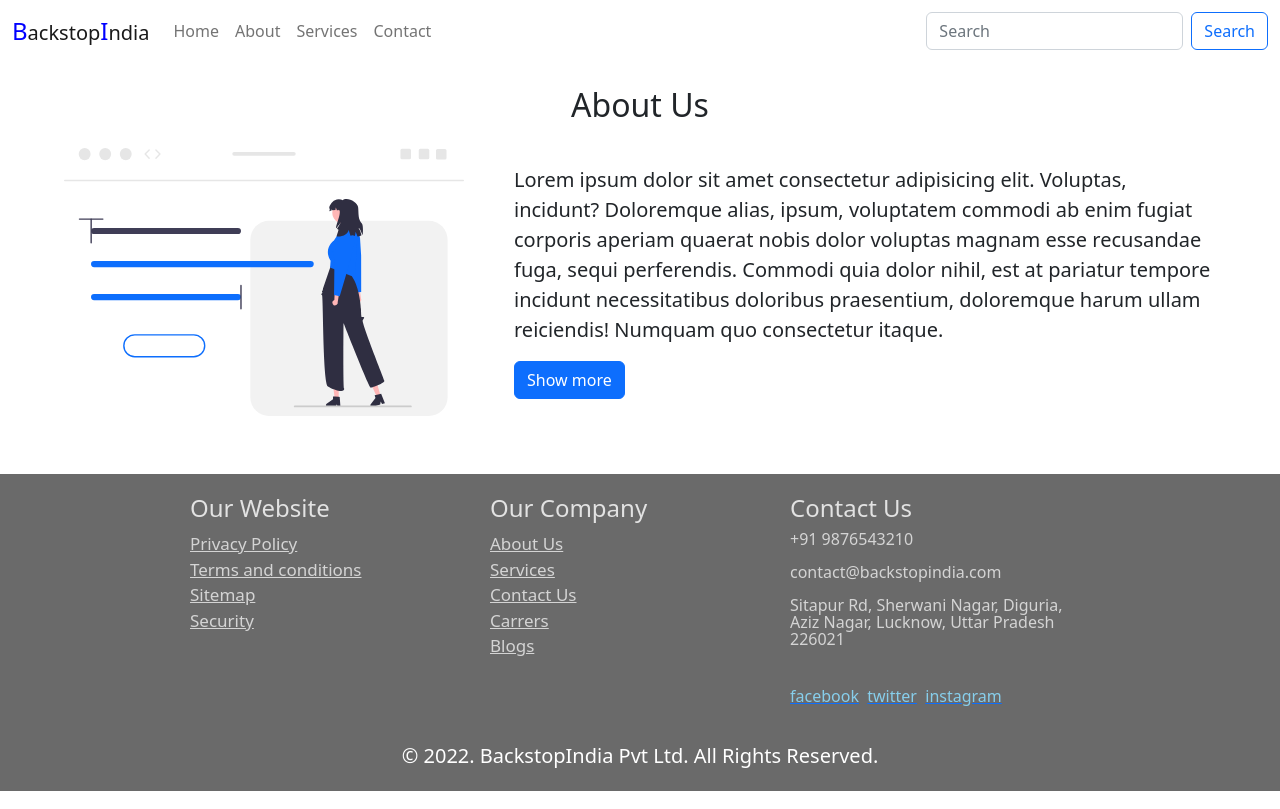
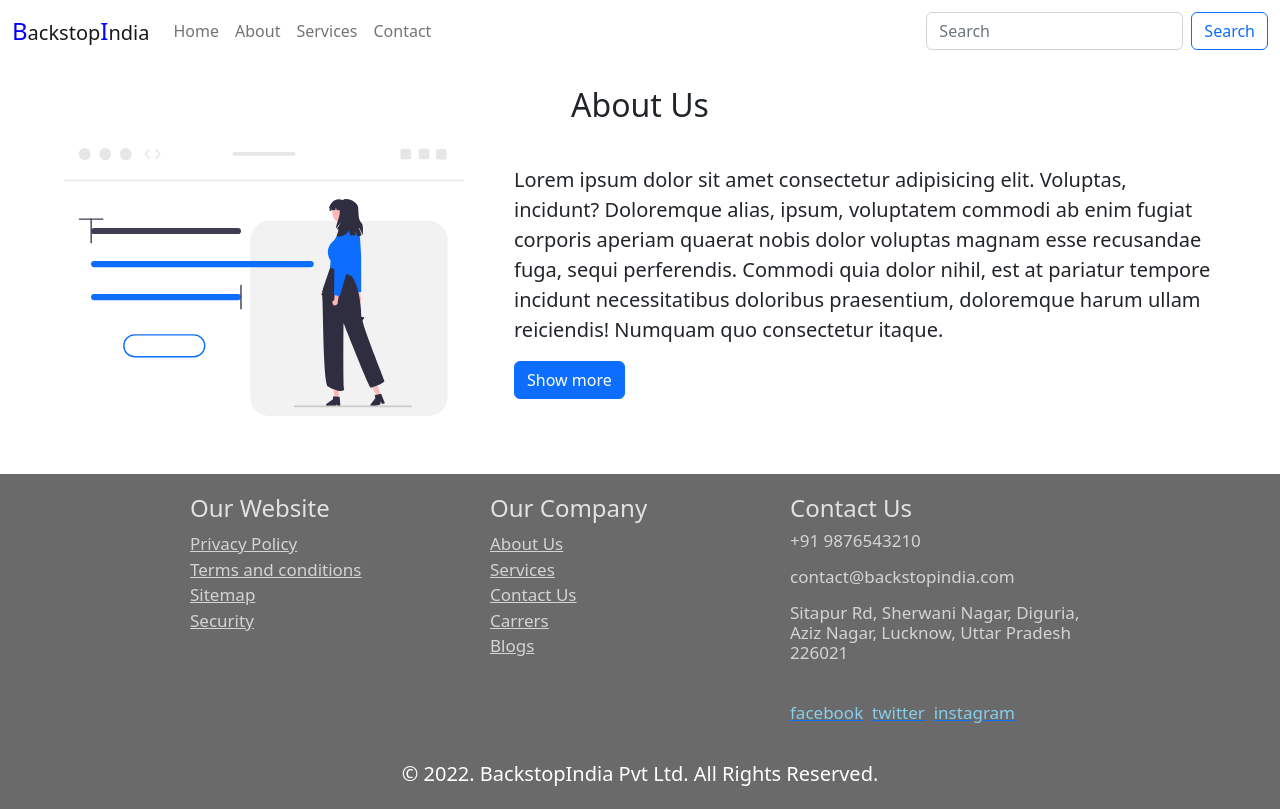
Before and after one commit to mohdkamleen/backstopindia-frontend, a React (Create React App) app: page /about in a window 1280 px wide. Built offline with nearby package versions, Linux system fonts and the light colour scheme.

Commit message:
start setup of form logic

```diff
--- a/src/component/formModel.jsx
+++ b/src/component/formModel.jsx
@@ -4,10 +4,23 @@ import Modal from 'react-bootstrap/Modal';
 import Form from 'react-bootstrap/Form';
 
 function FormModal() {
+    const defaultValue = {
+        name : "",
+        email : "",
+        phone : ""
+    }
     const [show, setShow] = useState(false);
+    const [agreed, setAgreed] = useState(false);
+    const [formValue, setFormValue] = useState(defaultValue);
 
     const handleClose = () => setShow(false);
     const handleShow = () => setShow(true);
+    const handleChange = (e) => {
+
+    }
+    const handleSubmit = () => {
+
+    }
 
     return (
         <>
@@ -23,13 +36,13 @@ function FormModal() {
 
                         <Form.Group className="mb-3" controlId="formBasicPassword">
                             <Form.Label>Name</Form.Label>
-                            <Form.Control type="text" placeholder="Enter name" />
+                            <Form.Control name='name' type="text" placeholder="Enter name" />
                         </Form.Group>
 
 
                         <Form.Group className="mb-3" controlId="formBasicEmail">
                             <Form.Label>Email address</Form.Label>
-                            <Form.Control type="email" placeholder="Enter email" />
+                            <Form.Control name="email" type="email" placeholder="Enter email" />
                             <Form.Text className="text-muted">
                                 We'll never share your email with anyone else.
                             </Form.Text>
@@ -37,11 +50,11 @@ function FormModal() {
 
                         <Form.Group className="mb-3" controlId="formBasicPassword">
                             <Form.Label>Phone</Form.Label>
-                            <Form.Control type="tel" placeholder="Enter phone" />
+                            <Form.Control name='phone' type="tel" placeholder="Enter phone" />
                         </Form.Group>
 
                         <Form.Group className="mb-3" controlId="formBasicCheckbox">
-                            <Form.Check type="checkbox" label="Are you sure want to call from us" />
+                            <Form.Check checked={agreed} type="checkbox" label="Are you sure want to call from us" />
                         </Form.Group>
                     </Form>
 
@@ -50,7 +63,7 @@ function FormModal() {
                     <Button variant="secondary" size="sm" onClick={handleClose}>
                         Cancel
                     </Button>
-                    <Button variant="primary" size="sm" onClick={handleClose}>
+                    <Button onClick={handleSubmit} variant="primary" size="sm" >
                         Submit and get call from us
                     </Button>
                 </Modal.Footer>
--- a/src/css/index.css
+++ b/src/css/index.css
@@ -90,7 +90,8 @@ body {
   font-size: 17px;
 }
 .footer-section div p {
-  line-height: 17px;
+  line-height: 20px;
+  font-size: 17px;
   color: rgb(212, 212, 212);
 }
 
@@ -100,6 +101,7 @@ body {
   text-align: center;
   color: white;
   font-size: 20px;
+  margin: 0;
 }
 
 .terms-section {
--- a/src/css/index.scss
+++ b/src/css/index.scss
@@ -85,7 +85,7 @@ body {
 
 // this is footer section
 .footer-section{
-    padding: 20px 5% ;
+    padding: 20px 5%;
     background: rgb(106, 106, 106);
     display: flex;
     justify-content: center;
@@ -104,7 +104,8 @@ body {
     }
 
     p{
-        line-height: 17px;
+        line-height: 20px;
+        font-size: 17px;
         color: rgb(212, 212, 212);
     }
  }
@@ -118,6 +119,7 @@ body {
     text-align: center;
     color: white;
     font-size: 20px;
+    margin: 0;
 }
 
 
```
Also changed, not shown: 1 other file (tests, documents, lock files or other folders).
